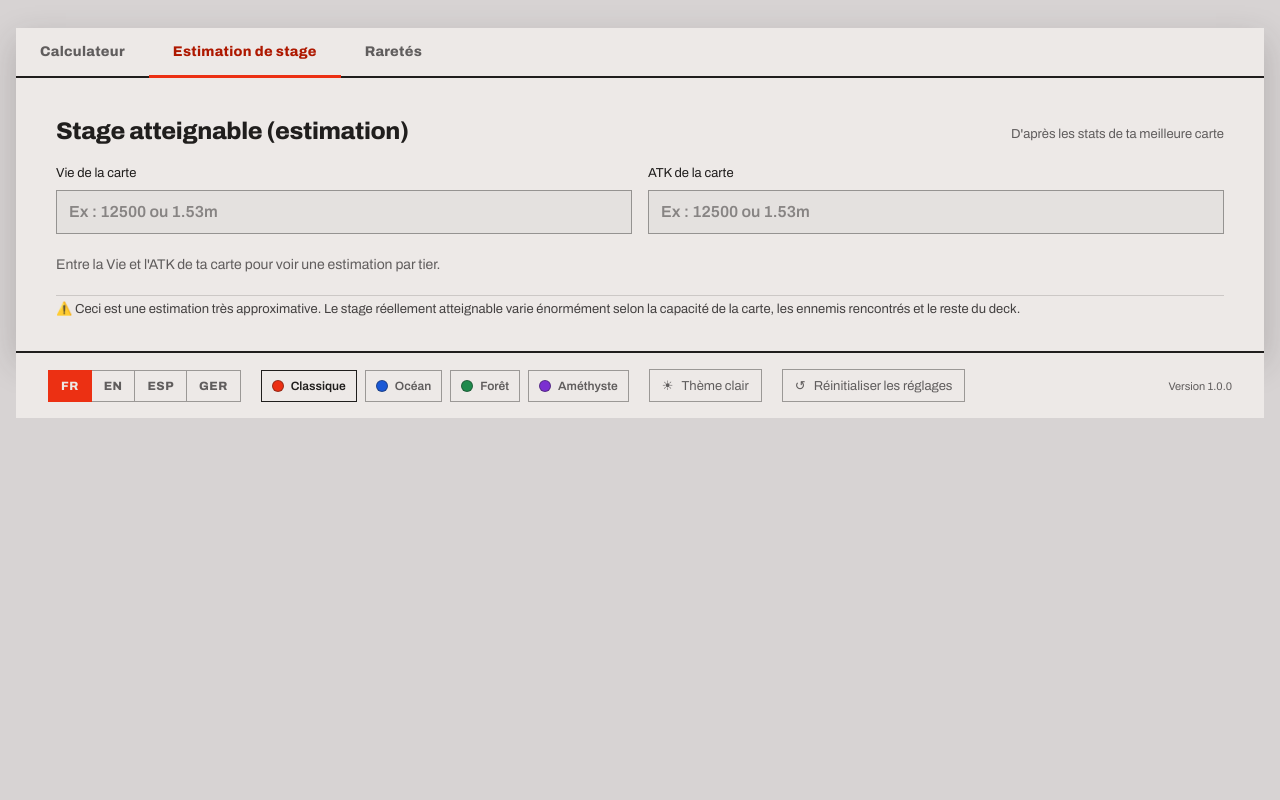
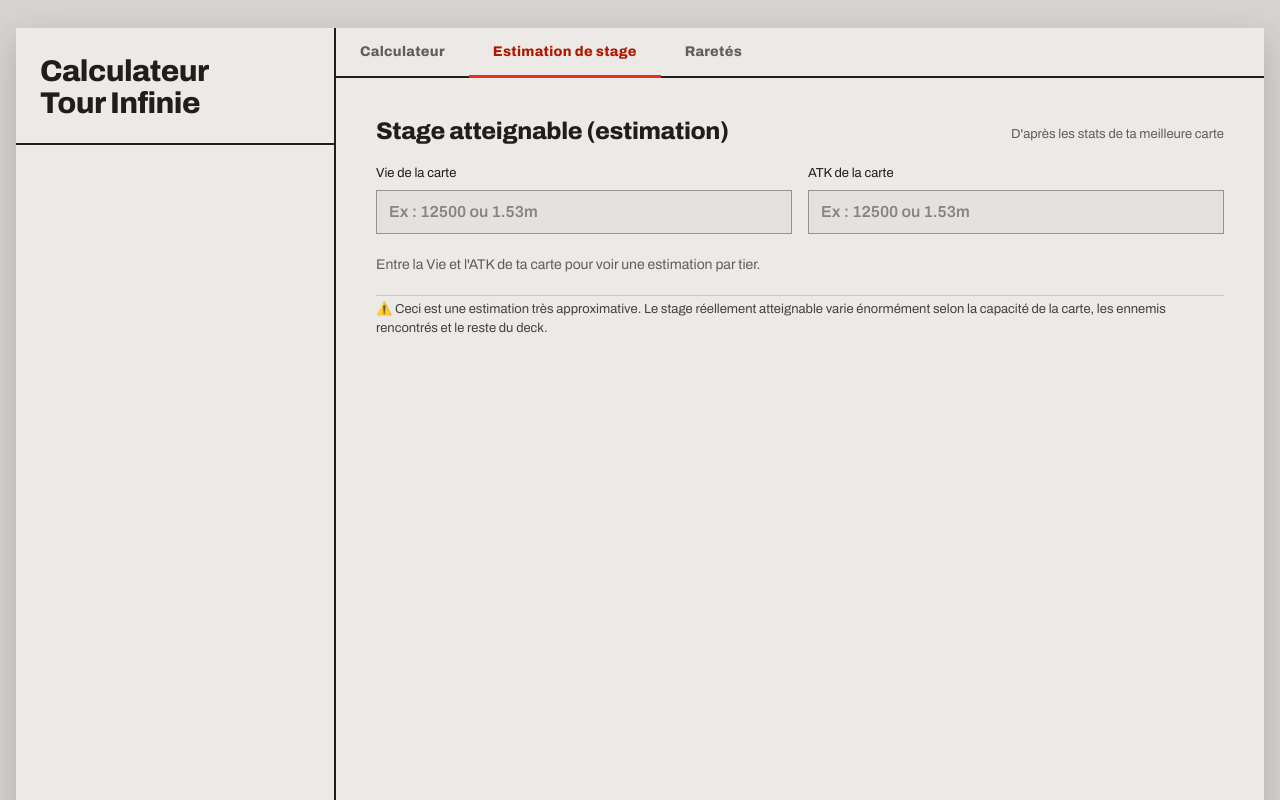
Before and after one commit to Laatem/tower-calculator, a Vue app: page / in a window 1280 px wide. Both pictures are taken after a click on the tab "Estimation de stage". Shown: the top 800 px of the page. Built offline with nearby package versions, Linux system fonts and the light colour scheme.

Commit message:
🐛 keep panel and sidebar height fixed across tabs

```diff
--- a/src/App.vue
+++ b/src/App.vue
@@ -56,9 +56,9 @@ const activeTab = ref("calculator");
 <template>
   <div class="page">
     <div class="wrap">
-      <div class="shell" :class="{ 'no-sidebar': activeTab !== 'calculator' }">
+      <div class="shell">
         <Sidebar
-          v-if="activeTab === 'calculator'"
+          :visible="activeTab === 'calculator'"
           v-model:tierId="tierId"
           :available-tiers="availableTiers"
           v-model:climbers-charm="climbersCharm"
@@ -104,7 +104,8 @@ const activeTab = ref("calculator");
             >{{ t("tabRarity") }}</button>
           </div>
 
-          <template v-if="activeTab === 'calculator'">
+          <div class="panels">
+            <div class="panel" :class="{ hidden: activeTab !== 'calculator' }">
               <WipPanel v-if="tier.wip" :tier-label="tier.label" />
               <template v-else>
                 <StageStats
@@ -117,9 +118,14 @@ const activeTab = ref("calculator");
                 />
                 <TierTable :hp="hp" :atk="atk" :cards="cards" :tier-label="tier.label" />
               </template>
-          </template>
-          <CardEstimateTool v-else-if="activeTab === 'estimate'" />
-          <RarityCalculatorTool v-else />
+            </div>
+            <div class="panel" :class="{ hidden: activeTab !== 'estimate' }">
+              <CardEstimateTool />
+            </div>
+            <div class="panel" :class="{ hidden: activeTab !== 'rarity' }">
+              <RarityCalculatorTool />
+            </div>
+          </div>
         </main>
       </div>
 
@@ -156,9 +162,18 @@ const activeTab = ref("calculator");
   display: grid;
   grid-template-columns: 320px 1fr;
 }
-.shell.no-sidebar { grid-template-columns: 1fr; }
 
 main { display: flex; flex-direction: column; min-width: 0; }
+
+/* Les 3 panneaux restent montés, superposés dans la même cellule de grille : la hauteur
+   de main suit toujours le plus grand des trois (en général le Calculateur), même quand
+   un panneau plus court est affiché, pour éviter que la page se tasse en changeant d'onglet. */
+.panels { display: grid; flex: 1; }
+.panel {
+  grid-row: 1; grid-column: 1;
+  display: flex; flex-direction: column; min-width: 0;
+}
+.panel.hidden { visibility: hidden; pointer-events: none; }
 
 .tabs { display: flex; border-bottom: 2px solid var(--color-text); }
 .tab-btn {
--- a/src/components/Sidebar.vue
+++ b/src/components/Sidebar.vue
@@ -19,6 +19,7 @@ const props = defineProps({
   baseSpeedInput: { type: String, required: true },
   speedBonusPercent: { type: Number, required: true },
   effectiveSpeedLabel: { type: String, default: null },
+  visible: { type: Boolean, default: true },
 });
 const emit = defineEmits([
   "update:tierId",
@@ -42,6 +43,7 @@ function fmtPercent(n) {
       <span>{{ t("brandLine2") }}</span>
     </div>
 
+    <div class="info" :class="{ hidden: !visible }">
     <div class="block">
       <h6>Tier</h6>
       <div class="tier-grid" role="group" aria-label="Tier de la tour">
@@ -177,6 +179,7 @@ function fmtPercent(n) {
         <span v-else class="final-speed-empty">—</span>
       </div>
     </div>
+    </div>
   </aside>
 </template>
 
@@ -203,6 +206,9 @@ function fmtPercent(n) {
   padding: 28px 24px 24px;
   border-bottom: 2px solid var(--color-text);
 }
+
+.info { display: contents; }
+.info.hidden { visibility: hidden; }
 
 .block {
   display: flex;
```
Lines whose indentation alone changed are shown as unchanged.
